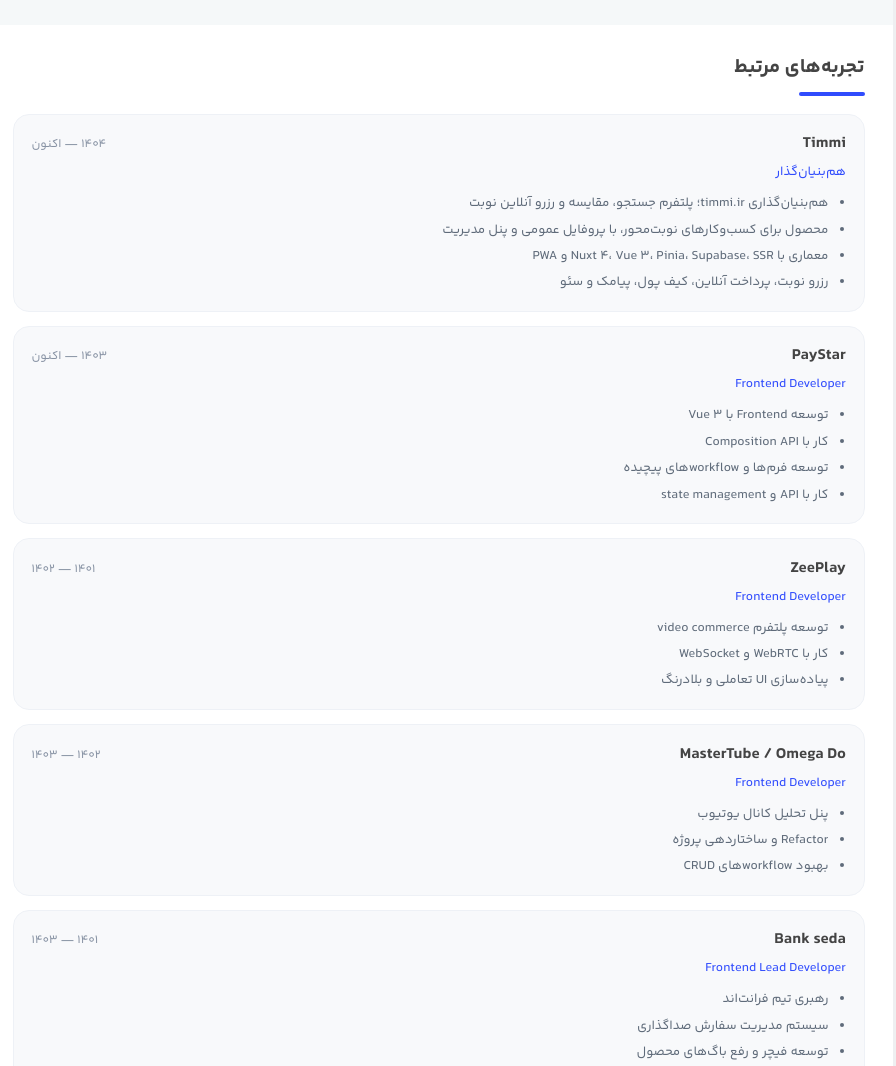
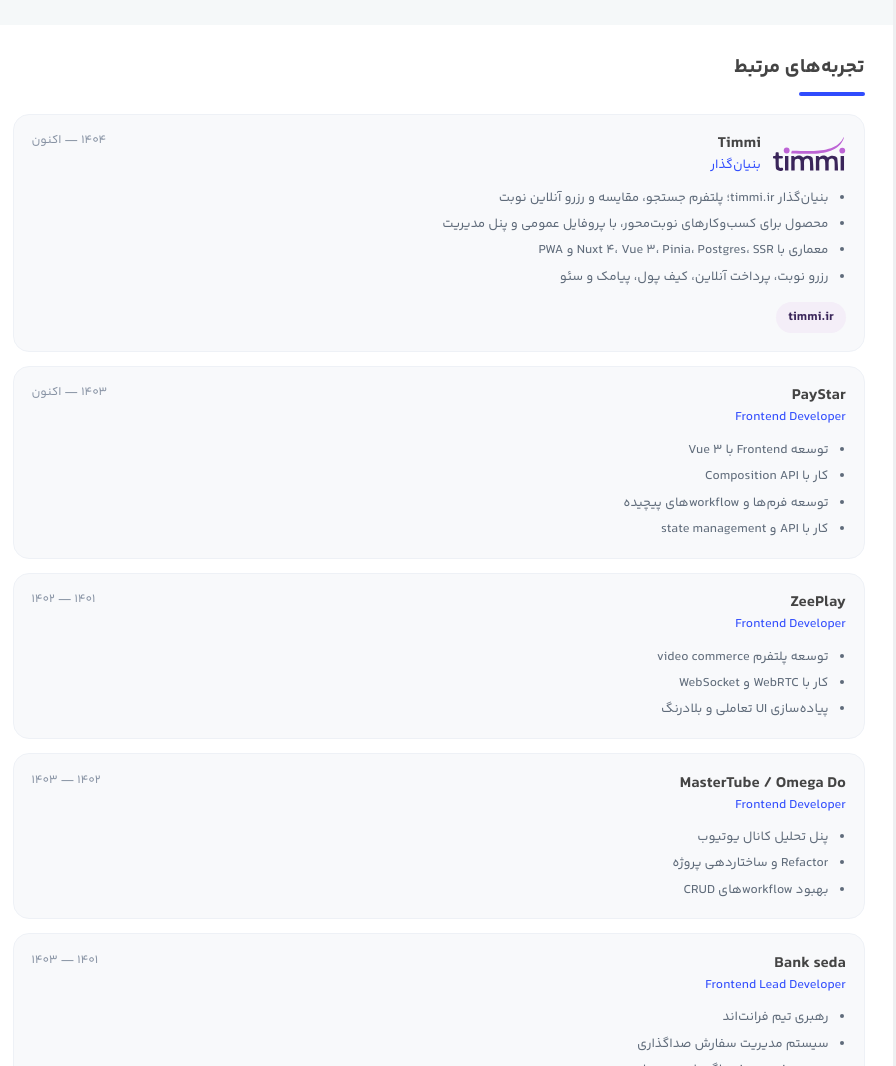
Before and after one commit to Abolfazl-maherani/mahrani.ir, a website: page index.html in a window 1280 px wide. Shown: the part 1398-2464 px from the top of the page, without its empty margins (50-946 px from the left). Drawn offline with nearby package versions, Linux system fonts and the light colour scheme.

Commit message:
Present Timmi as a founded product with its logo.

```diff
--- a/index.html
+++ b/index.html
@@ -16,11 +16,11 @@
     <!-- جایگزین کردن تگ‌های دسکریپشن و توییتر برای سئوی بهتر -->
     <title>ابوالفضل ماهرانی - مهندس نرم‌افزار</title>
     <meta name="description"
-          content="ابوالفضل ماهرانی، مهندس نرم‌افزار و هم‌بنیان‌گذار تایمی (timmi.ir). تخصص در Vue.js، Nuxt.js و ساخت محصول‌های وب.">
+          content="ابوالفضل ماهرانی، مهندس نرم‌افزار و بنیان‌گذار تایمی (timmi.ir). تخصص در Vue.js، Nuxt.js و ساخت محصول‌های وب.">
     <meta name="og:description"
-          content="ابوالفضل ماهرانی، مهندس نرم‌افزار و هم‌بنیان‌گذار تایمی (timmi.ir). تخصص در Vue.js، Nuxt.js و ساخت محصول‌های وب.">
+          content="ابوالفضل ماهرانی، مهندس نرم‌افزار و بنیان‌گذار تایمی (timmi.ir). تخصص در Vue.js، Nuxt.js و ساخت محصول‌های وب.">
     <meta name="twitter:description"
-          content="ابوالفضل ماهرانی، مهندس نرم‌افزار و هم‌بنیان‌گذار تایمی (timmi.ir). تخصص در Vue.js، Nuxt.js و ساخت محصول‌های وب.">
+          content="ابوالفضل ماهرانی، مهندس نرم‌افزار و بنیان‌گذار تایمی (timmi.ir). تخصص در Vue.js، Nuxt.js و ساخت محصول‌های وب.">
 
     <meta name="og:title" content="ابوالفضل ماهرانی - مهندس نرم‌افزار">
     <link rel="canonical" href="https://mahrani.ir">
@@ -43,7 +43,7 @@
             } catch (e) {}
         })();
     </script>
-    <script defer src="/js/recruiter-mode.js?__v=5"></script>
+    <script defer src="/js/recruiter-mode.js?__v=6"></script>
     <script src="/js/alipine.min.js" defer></script>
     <script src="/js/tailwind.3.4.5.js"></script>
     <meta http-equiv="Cache-Control" content="public">
@@ -59,7 +59,7 @@
     <script src="/js/tailwind.js?__v=2"></script>
     <script defer src="/js/js.js?__v=2"></script>
     <link href="/font/yakanBakh/fontiran.css" rel="stylesheet">
-    <link href="/assets/style.css?__v=3" rel="stylesheet">
+    <link href="/assets/style.css?__v=4" rel="stylesheet">
     <meta name="viewport" content="width=device-width, initial-scale=1.0"/>
     <meta name="MobileOptimized" content="320"/>
 
@@ -237,23 +237,36 @@
                     <div class="flex flex-col gap-4">
                         <template x-for="item in sortedExperiences" :key="item.id">
                             <article
-                                class="rounded-[16px] border border-[#EEF1F6] bg-[#F8F9FB] p-5 relative"
-                                :class="isRelevant(item) ? 'recruiter-card--relevant' : ''"
+                                class="experience-card rounded-[16px] border border-[#EEF1F6] bg-[#F8F9FB] p-5 relative"
+                                :class="[isRelevant(item) ? 'recruiter-card--relevant' : '', item.featured ? 'experience-card--featured' : '']"
                             >
-                                <span x-show="isRelevant(item)" class="recruiter-badge" x-text="$store.locale.t($store.locale.copy.relevant)">مرتبط</span>
-                                <div class="flex flex-wrap items-baseline justify-between gap-2 mb-2">
-                                    <h4 class="text-[16px] text-[#444] font-bold">
-                                        <a x-show="item.url" :href="item.url" target="_blank" rel="noopener noreferrer" class="hover:text-primary" x-text="item.company"></a>
-                                        <span x-show="!item.url" x-text="item.company"></span>
-                                    </h4>
-                                    <span class="text-[12px] text-[#8893A4]" x-text="t(item.period)"></span>
+                                <div class="experience-card__top">
+                                    <div class="experience-card__brand">
+                                        <img x-show="item.logo" :src="item.logo" alt="" class="experience-card__logo">
+                                        <div class="min-w-0">
+                                            <h4 class="text-[16px] text-[#444] font-bold" x-text="item.company"></h4>
+                                            <p class="text-[13px] text-primary font-medium" x-text="t(item.role)"></p>
+                                        </div>
+                                    </div>
+                                    <div class="experience-card__meta">
+                                        <span x-show="isRelevant(item)" class="recruiter-badge recruiter-badge--inline" x-text="$store.locale.t($store.locale.copy.relevant)">مرتبط</span>
+                                        <span class="experience-card__period" x-text="t(item.period)"></span>
+                                    </div>
                                 </div>
-                                <p class="text-[13px] text-primary font-medium mb-3" x-text="t(item.role)"></p>
                                 <ul class="list-disc ps-5 space-y-1.5">
                                     <template x-for="(line, lineIndex) in item.highlights" :key="lineIndex">
                                         <li class="text-[13px] leading-relaxed text-[#5F6B7A]" x-text="t(line)"></li>
                                     </template>
                                 </ul>
+                                <a
+                                    x-show="item.url"
+                                    :href="item.url"
+                                    target="_blank"
+                                    rel="noopener noreferrer"
+                                    class="experience-link"
+                                >
+                                    <span x-text="item.url ? item.url.replace('https://', '') : ''"></span>
+                                </a>
                             </article>
                         </template>
                     </div>
@@ -271,11 +284,17 @@
                                 :class="isRelevant(item) ? 'recruiter-card--relevant' : ''"
                             >
                                 <span x-show="isRelevant(item)" class="recruiter-badge" x-text="$store.locale.t($store.locale.copy.relevant)">مرتبط</span>
-                                <h4 class="text-[15px] text-[#444] font-bold mb-2">
-                                    <a x-show="item.href" :href="item.href" target="_blank" rel="noopener noreferrer" class="hover:text-primary" x-text="t(item.title)"></a>
-                                    <span x-show="!item.href" x-text="t(item.title)"></span>
-                                </h4>
+                                <img x-show="item.logo" :src="item.logo" alt="" class="experience-card__logo mb-3">
+                                <h4 class="text-[15px] text-[#444] font-bold mb-2" x-text="t(item.title)"></h4>
                                 <p class="text-[13px] leading-relaxed text-[#5F6B7A]" x-text="t(item.summary)"></p>
+                                <a
+                                    x-show="item.href"
+                                    :href="item.href"
+                                    target="_blank"
+                                    rel="noopener noreferrer"
+                                    class="experience-link"
+                                    x-text="item.href ? item.href.replace('https://', '') : ''"
+                                ></a>
                             </article>
                         </template>
                     </div>
@@ -358,7 +377,7 @@
             "@type": "EducationalOrganization",
             "name": "Islamic Azad University Najafabad"
         },
-        "description": "Software Engineer and co-founder of Timmi (timmi.ir), specializing in Vue.js and Nuxt.js",
+        "description": "Software Engineer and founder of Timmi (timmi.ir), specializing in Vue.js and Nuxt.js",
         "skills": [
             "Vue.js",
             "HTML",
--- a/public/assets/style.css
+++ b/public/assets/style.css
@@ -82,3 +82,61 @@
     border-radius: 999px;
     padding: 2px 8px;
 }
+.recruiter-badge--inline{
+    position: static;
+    top: auto;
+    inset-inline-end: auto;
+}
+.experience-card__top{
+    display: flex;
+    align-items: flex-start;
+    justify-content: space-between;
+    gap: 12px;
+    margin-bottom: 12px;
+    flex-wrap: wrap;
+}
+.experience-card__brand{
+    display: flex;
+    align-items: center;
+    gap: 12px;
+    min-width: 0;
+}
+.experience-card__logo{
+    display: block;
+    height: 34px;
+    width: auto;
+    flex-shrink: 0;
+}
+.experience-card__meta{
+    display: flex;
+    flex-direction: column;
+    align-items: flex-end;
+    gap: 6px;
+    flex-shrink: 0;
+}
+.experience-card__period{
+    font-size: 12px;
+    color: #8893A4;
+    white-space: nowrap;
+}
+.experience-card--featured{
+    background: #fff;
+    border-color: rgba(189, 100, 213, 0.45);
+}
+.experience-link{
+    display: inline-flex;
+    align-items: center;
+    margin-top: 14px;
+    padding: 6px 12px;
+    border-radius: 999px;
+    background: #F4EEF8;
+    color: #3A255A;
+    font-size: 13px;
+    font-weight: 700;
+    text-decoration: none;
+    direction: ltr;
+}
+.experience-link:hover{
+    background: #6C4AB6;
+    color: #fff;
+}
--- a/public/js/recruiter-mode.js
+++ b/public/js/recruiter-mode.js
@@ -11,8 +11,8 @@
     birthday: { fa: "۱۵ اردیبهشت ۱۳۸۱", en: "5 May 2002" },
     aboutTitle: { fa: "درباره ی من", en: "About me" },
     about: {
-      fa: "درود فراوان.<br>من <b>ابوالفضل ماهرانی</b> هستم؛ <b>مهندس نرم‌افزار</b> و <b>هم‌بنیان‌گذار تایمی</b> (<a href=\"https://timmi.ir\" target=\"_blank\" rel=\"noopener noreferrer\">timmi.ir</a>). تفکر مهندسی، حل مسائل پیچیده، بهینه‌سازی پرفورمنس پروژه‌ها و طراحی معماری‌های مقیاس‌پذیر در دنیای وب، بخش اصلی کیت تخصصی من را تشکیل می‌دهند.<br>تمرکز ویژه من روی توسعه زیرساخت‌های کلاینت با <b>Vue.js (Composition API)</b> و <b>Nuxt.js</b> است. در کنار آن، به واسطه تسلط بر مفاهیم شبکه، محیط‌های لینوکسی و داکر، کدها را با دیدگاهی جامع نسبت به کل زیرساخت و سیستم مهندسی می‌کنم.<br>همواره مشتاق مواجهه با چالش‌های بزرگ فنی و پیاده‌سازی راه‌حل‌های مدرن در تیم‌های پویا هستم.<br><b>ممنون از نگاهتون❤️</b>",
-      en: "Hello.<br>I am <b>Abolfazl Maherani</b>, a <b>software engineer</b> and <b>co-founder of Timmi</b> (<a href=\"https://timmi.ir\" target=\"_blank\" rel=\"noopener noreferrer\">timmi.ir</a>). Engineering thinking, solving hard problems, performance work, and scalable web architecture are the core of what I do.<br>I focus on client-side systems with <b>Vue.js (Composition API)</b> and <b>Nuxt.js</b>. With a solid background in networking, Linux, and Docker, I build software with the rest of the stack in mind.<br>I enjoy hard technical problems and shipping modern solutions in fast-moving teams.<br><b>Thanks for reading.</b>",
+      fa: "درود فراوان.<br>من <b>ابوالفضل ماهرانی</b> هستم؛ <b>مهندس نرم‌افزار</b> و <b>بنیان‌گذار تایمی</b> (<a href=\"https://timmi.ir\" target=\"_blank\" rel=\"noopener noreferrer\">timmi.ir</a>). تفکر مهندسی، حل مسائل پیچیده، بهینه‌سازی پرفورمنس پروژه‌ها و طراحی معماری‌های مقیاس‌پذیر در دنیای وب، بخش اصلی کیت تخصصی من را تشکیل می‌دهند.<br>تمرکز ویژه من روی توسعه زیرساخت‌های کلاینت با <b>Vue.js (Composition API)</b> و <b>Nuxt.js</b> است. در کنار آن، به واسطه تسلط بر مفاهیم شبکه، محیط‌های لینوکسی و داکر، کدها را با دیدگاهی جامع نسبت به کل زیرساخت و سیستم مهندسی می‌کنم.<br>همواره مشتاق مواجهه با چالش‌های بزرگ فنی و پیاده‌سازی راه‌حل‌های مدرن در تیم‌های پویا هستم.<br><b>ممنون از نگاهتون❤️</b>",
+      en: "Hello.<br>I am <b>Abolfazl Maherani</b>, a <b>software engineer</b> and <b>founder of Timmi</b> (<a href=\"https://timmi.ir\" target=\"_blank\" rel=\"noopener noreferrer\">timmi.ir</a>). Engineering thinking, solving hard problems, performance work, and scalable web architecture are the core of what I do.<br>I focus on client-side systems with <b>Vue.js (Composition API)</b> and <b>Nuxt.js</b>. With a solid background in networking, Linux, and Docker, I build software with the rest of the stack in mind.<br>I enjoy hard technical problems and shipping modern solutions in fast-moving teams.<br><b>Thanks for reading.</b>",
     },
     recruiterTitle: { fa: "دنبال چه نوع برنامه‌نویسی هستید؟", en: "What kind of developer are you hiring?" },
     recruiterHint: {
@@ -194,13 +194,15 @@
       id: "timmi",
       company: "Timmi",
       url: "https://timmi.ir",
-      role: { fa: "هم‌بنیان‌گذار", en: "Co-founder" },
+      logo: "assets/images/timmi-logo.svg",
+      featured: true,
+      role: { fa: "بنیان‌گذار", en: "Founder" },
       period: { fa: "۱۴۰۴ — اکنون", en: "2025 — Present" },
       tags: ["frontend", "vue", "nuxt", "typescript", "fullstack", "api"],
       highlights: [
-        { fa: "هم‌بنیان‌گذاری timmi.ir؛ پلتفرم جستجو، مقایسه و رزرو آنلاین نوبت", en: "Co-founded timmi.ir, a platform to search, compare, and book appointments" },
-        { fa: "محصول برای کسب‌وکارهای نوبت‌محور، با پروفایل عمومی و پنل مدیریت", en: "Built for appointment-based businesses, with public profiles and an owner dashboard" },
-        { fa: "معماری با Nuxt 4، Vue 3، Pinia، Supabase، SSR و PWA", en: "Architecture on Nuxt 4, Vue 3, Pinia, and Supabase, with SSR and PWA" },
+        { fa: "بنیان‌گذار timmi.ir؛ پلتفرم جستجو، مقایسه و رزرو آنلاین نوبت", en: "Founded timmi.ir, a platform to search, compare, and book appointments" },
+        { fa: "محصول برای کسب‌وکارهای نوبت‌محور، با پروفایل عمومی و پنل مدیریت", en: "Product for appointment-based businesses, with public profiles and an owner dashboard" },
+        { fa: "معماری با Nuxt 4، Vue 3، Pinia، Postgres، SSR و PWA", en: "Architecture on Nuxt 4, Vue 3, Pinia, and Postgres, with SSR and PWA" },
         { fa: "رزرو نوبت، پرداخت آنلاین، کیف پول، پیامک و سئو", en: "Booking, online payments, wallet, SMS, and SEO" },
       ],
     },
@@ -284,9 +286,10 @@
       id: "timmi-project",
       title: { fa: "Timmi — رزرو نوبت", en: "Timmi — appointment booking" },
       href: "https://timmi.ir",
+      logo: "assets/images/timmi-logo.svg",
       summary: {
-        fa: "هم‌بنیان‌گذار timmi.ir؛ پلتفرم رزرو نوبت کسب‌وکارهای نوبت‌محور با Nuxt 4، پرداخت آنلاین، کیف پول و پنل کسب‌وکار.",
-        en: "Co-founded timmi.ir, a Nuxt 4 booking platform for appointment-based businesses, with online payments, a wallet, and a business dashboard.",
+        fa: "بنیان‌گذار timmi.ir؛ پلتفرم رزرو نوبت کسب‌وکارهای نوبت‌محور با Nuxt 4، Postgres، پرداخت آنلاین، کیف پول و پنل کسب‌وکار.",
+        en: "Founded timmi.ir, a Nuxt 4 booking platform for appointment-based businesses, with Postgres, online payments, a wallet, and a business dashboard.",
       },
       tags: ["frontend", "vue", "nuxt", "typescript", "fullstack", "api"],
     },
```
Also changed, not shown: public/assets/images/timmi-logo.svg (added).
